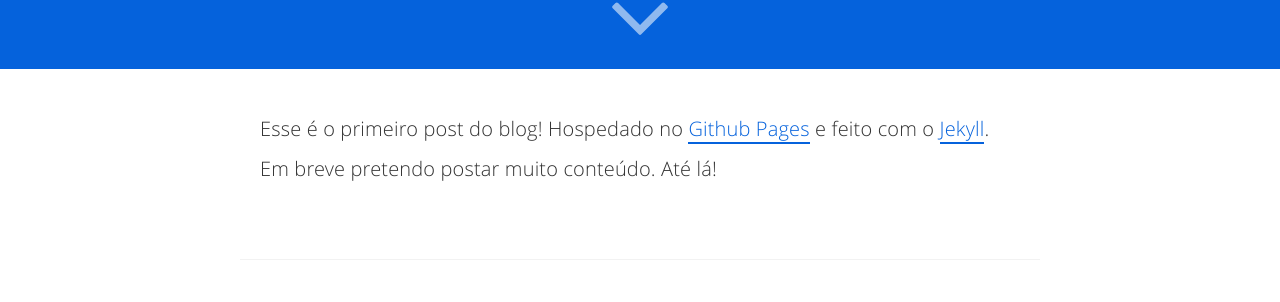
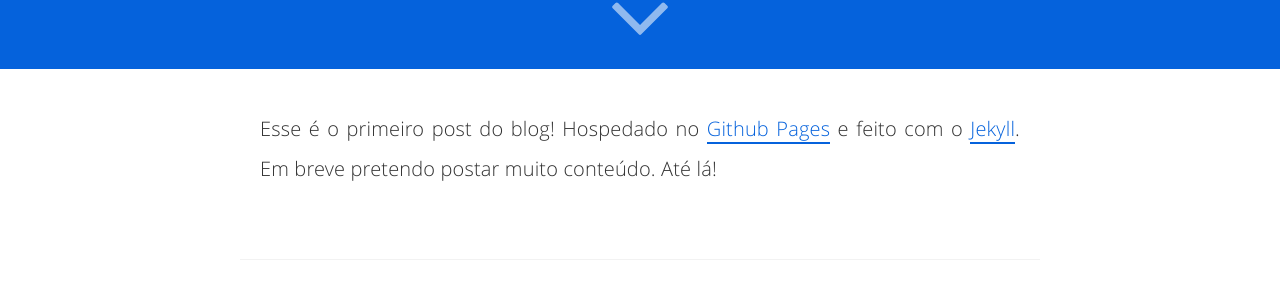
Before and after one commit to icaroerasmo/icaroerasmo.github.io, a Jekyll site: the page built from _posts/2019-12-22-hello-world.md, in a window 1280 px wide. Shown: the part 831-1133 px from the top of the page. Built offline with Jekyll 4.4.1, drawn with Linux system fonts in a browser that asks for light colours; comment, search, counter and statistics services are not loaded.

Commit message:
formatting text

```diff
--- a/_layouts/post.html
+++ b/_layouts/post.html
@@ -1,5 +1,12 @@
 <!DOCTYPE html>
 <html lang="pt-br">
+    <head>
+        <style>
+          p {
+              text-align: justify;
+          }
+        </style>
+        </head>
     {% include head.html %}
     <body>
         {% include svg-icons.html %}
```
